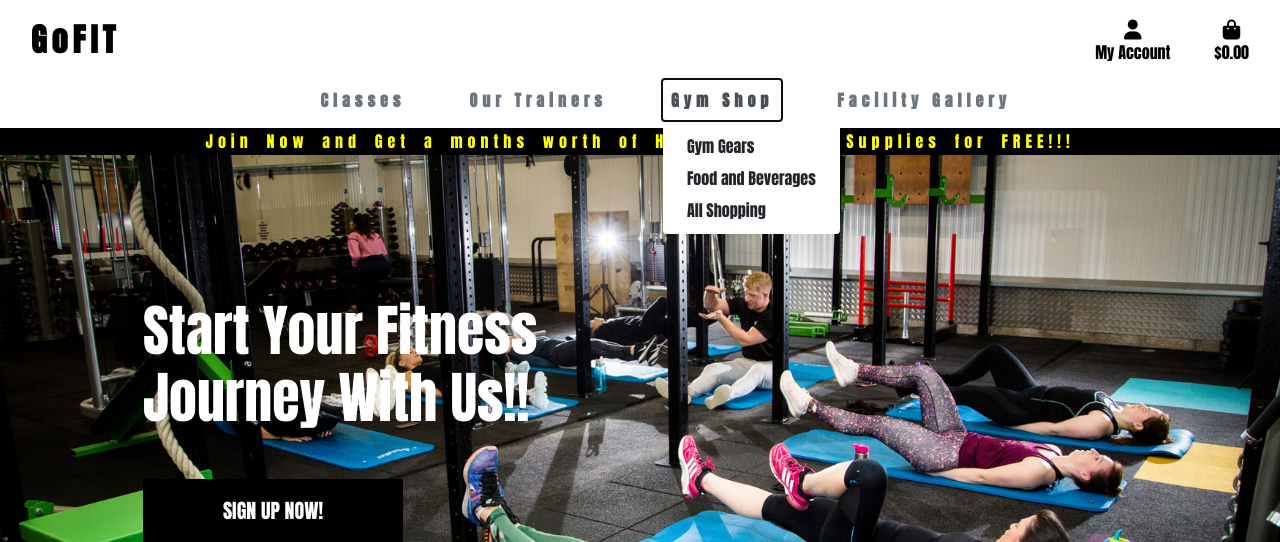
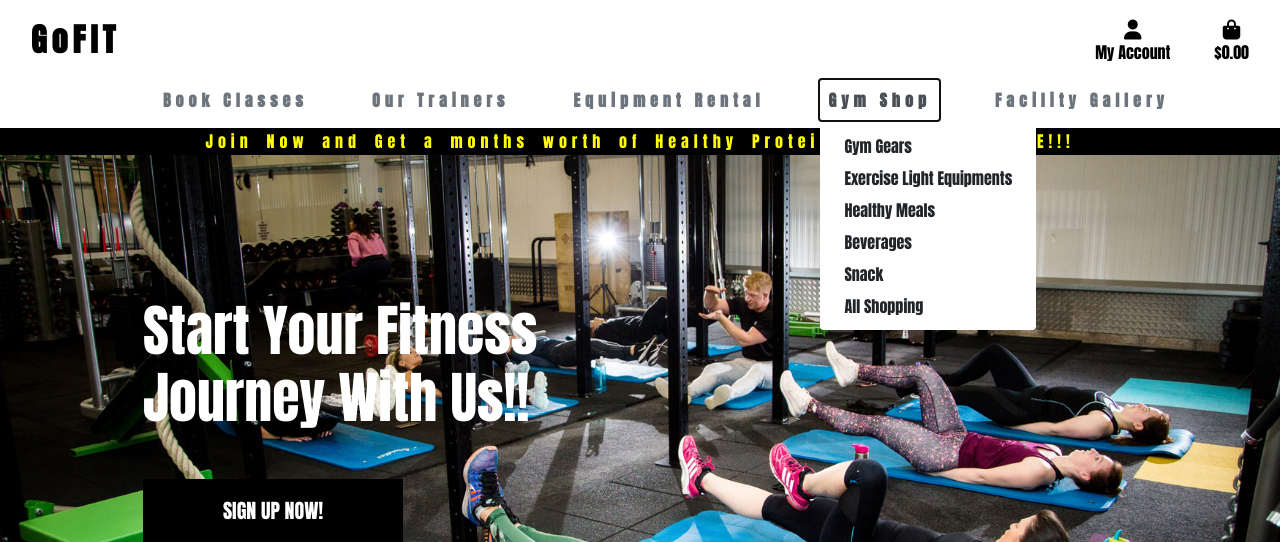
Before and after one commit to Frees1990/gofit, a Django app: page / in a window 1280 px wide, after a click on "Gym Shop". Shown: the top 542 px of the page. Run offline with Django 3.2, Linux system fonts and the light colour scheme; some libraries are stand-ins or nearby versions.

Commit message:
Add mainnav buttom navigation buttons

```diff
--- a/templates/includes/mainnav.html
+++ b/templates/includes/mainnav.html
@@ -2,16 +2,17 @@
     <ul class="navbar-nav w-auto mx-auto">
         <li class="nav-item dropdown">
             <a class="logo-font font-weight-bold nav-link text-secondary mr-5" href="#" id="all-products-link" data-toggle="dropdown" aria-haspopup="true" aria-expanded="false">
-                Classes
+                Book Classes
             </a>
-            <div class="dropdown-menu border-0" aria-labelledby="all-products-link">
-                <a href="" class="dropdown-item ">By Category</a>
-                <a href="" class="dropdown-item">All Classes</a>
-            </div>
         </li>
         <li class="nav-item dropdown">
             <a class="logo-font font-weight-bold nav-link text-secondary mr-5" href="#" id="clothing-link" data-toggle="dropdown" aria-haspopup="true" aria-expanded="false">
                 Our Trainers
+            </a>
+        </li>
+        <li class="nav-item dropdown">
+            <a class="logo-font font-weight-bold nav-link text-secondary mr-5" href="#" id="clothing-link" data-toggle="dropdown" aria-haspopup="true" aria-expanded="false">
+                Equipment Rental
             </a>
         </li>
 
@@ -21,12 +22,10 @@
             </a>
             <div class="dropdown-menu border-0" aria-labelledby="homeware-link">
                 <a href="" class="dropdown-item">Gym Gears</a>
-                <a href="" class="dropdown-item">Food and Beverages</a>
-                <div class="dropdown-menu border-0" aria-labelledby="homeware-link">
-                    <a href="" class="dropdown-item">Protein Meal</a>
-                    <a href="" class="dropdown-item">Healthy Snacks</a>
-                    <a href="" class="dropdown-item">Shakes and Drinks</a>
-                </div>
+                <a href="" class="dropdown-item">Exercise Light Equipments</a>
+                <a href="" class="dropdown-item">Healthy Meals</a>
+                <a href="" class="dropdown-item">Beverages</a>
+                <a href="" class="dropdown-item">Snack</a>
                 <a href="" class="dropdown-item">All Shopping</a>
             </div>
         </li>
```
